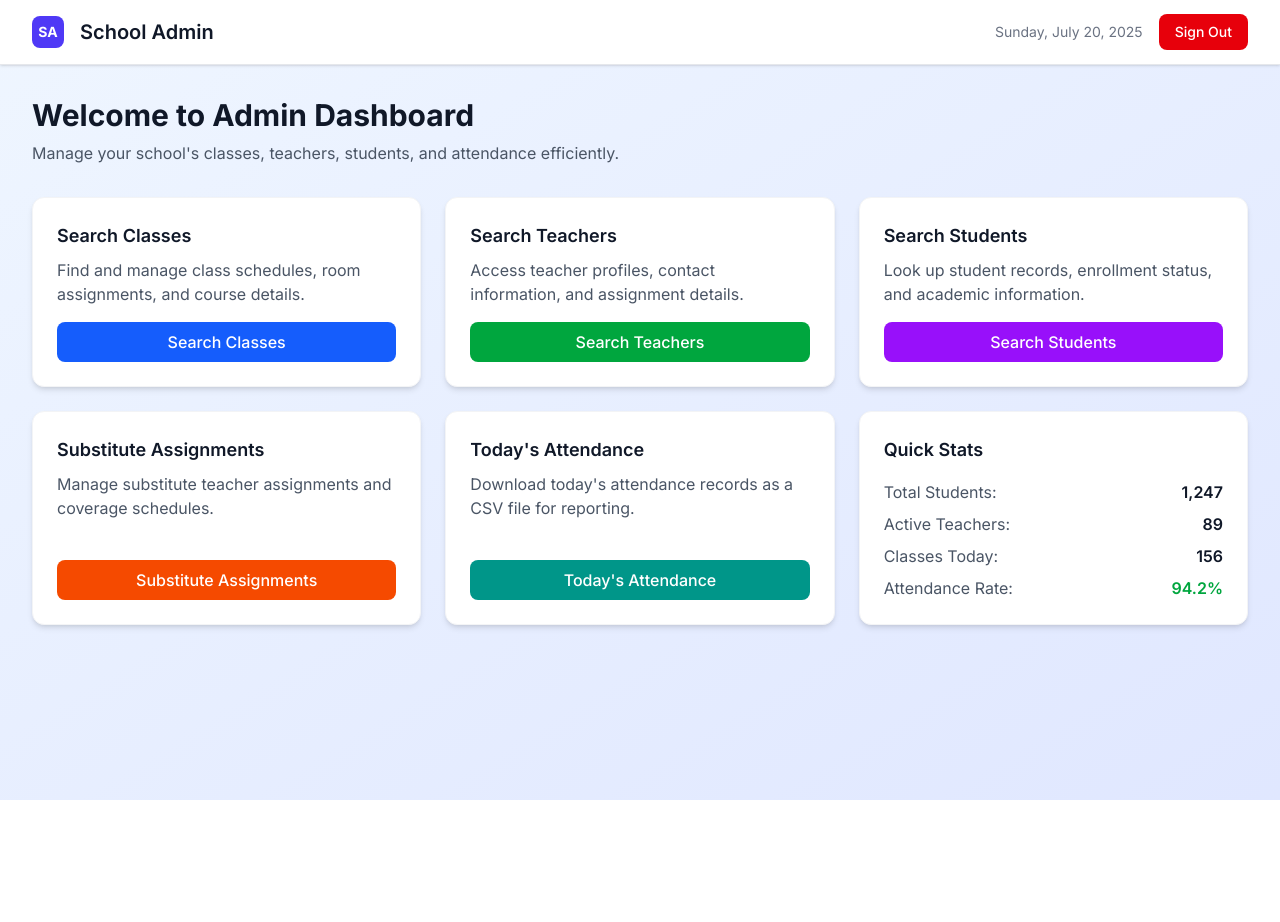
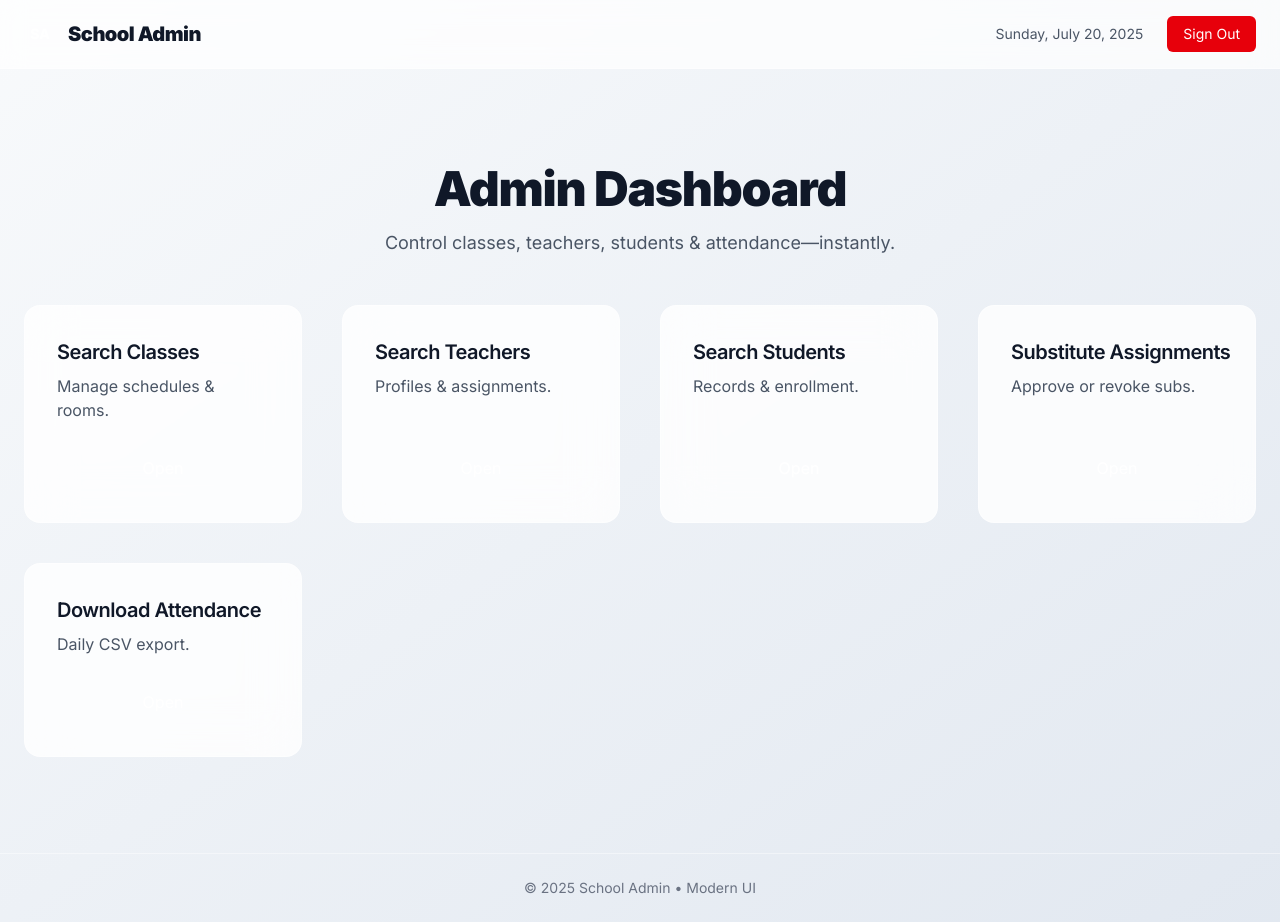
Before and after one commit to SaferAttendance/nextjs-boilerplate-dashboard-july-19, a Next.js app: page / in a window 1280 px wide. Before the commit the page ends 800 px from the top, so only its background shows below. Built offline with nearby package versions, Linux system fonts and the light colour scheme.

Commit message:
Update page.tsx

```diff
--- a/app/page.tsx
+++ b/app/page.tsx
@@ -1,175 +1,128 @@
-/* app/page.tsx */
+import React, { useEffect, useState } from "react";
+import Head from "next/head";
+import Link from "next/link";
+import { motion } from "framer-motion";
+
+/*************************
+ * Shared Card Component *
+ *************************/
+interface CardProps {
+  title: string;
+  desc: string;
+  href: string;
+  delay?: number;
+}
+const Card: React.FC<CardProps> = ({ title, desc, href, delay = 0 }) => (
+  <motion.div
+    initial={{ opacity: 0, y: 24 }}
+    animate={{ opacity: 1, y: 0 }}
+    transition={{ delay, type: "spring", stiffness: 120 }}
+    whileHover={{ y: -4, boxShadow: "0 12px 28px rgba(0,0,0,.12)" }}
+    className="bg-white/80 backdrop-blur-xl border border-white/40 dark:bg-gray-900/50 dark:border-white/10 rounded-2xl p-8 flex flex-col"
+  >
+    <h3 className="text-xl font-semibold mb-2 tracking-tight text-gray-900 dark:text-white">
+      {title}
+    </h3>
+    <p className="text-gray-600 dark:text-gray-400 flex-1 mb-6">{desc}</p>
+    <Link
+      href={href}
+      className="inline-flex justify-center items-center h-11 px-6 rounded-lg bg-primary-500 text-white font-medium hover:bg-primary-600 transition-colors"
+    >
+      Open
+    </Link>
+  </motion.div>
+);
+
+/*********************
+ * Main Page Component
+ *********************/
 "use client";
-import React, { useEffect, useState } from 'react';
-import Link from 'next/link';
-import Head from 'next/head';
-
 export default function Dashboard() {
-  const [currentDate, setCurrentDate] = useState<string>('');
-
+  const [date, setDate] = useState<string>("");
   useEffect(() => {
-    const updateDate = () => {
+    const update = () => {
       const now = new Date();
-      const options: Intl.DateTimeFormatOptions = {
-        weekday: 'long',
-        year: 'numeric',
-        month: 'long',
-        day: 'numeric',
+      setDate(
+        now.toLocaleDateString("en-US", {
+          weekday: "long",
+          year: "numeric",
+          month: "long",
+          day: "numeric",
+        })
+      );
     };
-      setCurrentDate(now.toLocaleDateString('en-US', options));
-    };
-
-    updateDate();
-    const interval = setInterval(updateDate, 60_000); // Update every minute
-    return () => clearInterval(interval);
+    update();
+    const id = setInterval(update, 60_000);
+    return () => clearInterval(id);
   }, []);
 
-  /* Placeholder click handlers */
-  const searchClasses = () => alert('Navigate to Class Search');
-  const searchTeachers = () => alert('Navigate to Teacher Search');
-  const searchStudents = () => alert('Navigate to Student Search');
-  const manageSubstitutes = () => alert('Navigate to Substitute Management');
-  const downloadAttendance = () => alert('Download Attendance CSV');
-  const signOut = () => alert('Signing out...');
+  const signOut = () => alert("Signing out…");
 
   return (
     <>
       <Head>
         <title>School Admin Dashboard</title>
-        <meta name="viewport" content="width=device-width, initial-scale=1.0" />
+        <link rel="preconnect" href="https://fonts.googleapis.com" />
+        <link rel="preconnect" href="https://fonts.gstatic.com" crossOrigin="" />
         <link
-          rel="preconnect"
-          href="https://fonts.googleapis.com"
-        />
-        <link
-          rel="preconnect"
-          href="https://fonts.gstatic.com"
-          crossOrigin=""
-        />
-        <link
-          href="https://fonts.googleapis.com/css2?family=Inter:wght@400;500;600;700&display=swap"
+          href="https://fonts.googleapis.com/css2?family=Inter:wght@400;600;700;900&display=swap"
           rel="stylesheet"
         />
       </Head>
 
-      <div className="bg-gradient-to-br from-blue-50 to-indigo-100 min-h-screen font-[Inter]">
-        {/* Header */}
-        <header className="bg-white shadow-sm border-b border-gray-200">
-          <div className="max-w-7xl mx-auto px-4 sm:px-6 lg:px-8">
-            <div className="flex justify-between items-center h-16">
-              <div className="flex items-center">
-                <div className="flex-shrink-0">
-                  <div className="w-8 h-8 bg-indigo-600 rounded-lg flex items-center justify-center">
-                    <span className="text-white font-bold text-sm">SA</span>
+      <div className="min-h-screen w-full bg-gradient-to-br from-slate-50 to-slate-200 dark:from-gray-900 dark:to-gray-800 text-gray-900 dark:text-gray-100 font-[Inter]">
+        {/* Top Nav */}
+        <header className="sticky top-0 z-30 w-full backdrop-blur-md bg-white/70 dark:bg-gray-900/60 border-b border-white/40 dark:border-white/10">
+          <div className="max-w-7xl mx-auto px-6 py-4 flex justify-between items-center">
+            <div className="flex items-center space-x-3">
+              <div className="w-8 h-8 bg-primary-500 rounded-md text-white flex items-center justify-center font-bold text-sm">
+                SA
               </div>
+              <span className="text-xl font-extrabold tracking-tight">School Admin</span>
             </div>
-                <h1 className="ml-4 text-xl font-semibold text-gray-900">School Admin</h1>
-              </div>
-
-              <div className="flex items-center space-x-4">
-                <span className="text-sm text-gray-500">{currentDate}</span>
+            <div className="flex items-center space-x-6 text-sm">
+              <span className="text-gray-600 dark:text-gray-400 hidden sm:inline">{date}</span>
               <button
                 onClick={signOut}
-                  className="bg-red-600 hover:bg-red-700 text-white px-4 py-2 rounded-lg text-sm font-medium transition-colors duration-200"
+                className="px-4 py-2 rounded-md bg-red-600 text-white font-medium hover:bg-red-500 transition"
               >
-                  Sign Out
+                Sign Out
               </button>
-              </div>
             </div>
           </div>
         </header>
 
-        {/* Main */}
-        <main className="max-w-7xl mx-auto px-4 sm:px-6 lg:px-8 py-8">
-          {/* Welcome */}
-          <section className="mb-8">
-            <h2 className="text-3xl font-bold text-gray-900 mb-2">Welcome to Admin Dashboard</h2>
-            <p className="text-gray-600">
-              Manage your school's classes, teachers, students, and attendance efficiently.
+        {/* Hero */}
+        <section className="max-w-7xl mx-auto px-6 pt-24 pb-12 text-center">
+          <motion.h2
+            initial={{ opacity: 0, y: 20 }}
+            animate={{ opacity: 1, y: 0 }}
+            transition={{ duration: 0.6 }}
+            className="text-5xl font-black mb-4 tracking-tight"
+          >
+            Admin Dashboard
+          </motion.h2>
+          <p className="max-w-2xl mx-auto text-lg text-gray-600 dark:text-gray-300">
+            Control classes, teachers, students & attendance—instantly.
           </p>
         </section>
 
-          {/* Grid */}
-          <section className="grid grid-cols-1 md:grid-cols-2 lg:grid-cols-3 gap-6">
-            {/* Card Component */}
-            <DashboardCard
-              color="blue"
-              title="Search Classes"
-              description="Find and manage class schedules, room assignments, and course details."
-              onClick={searchClasses}
-            />
-            <DashboardCard
-              color="green"
-              title="Search Teachers"
-              description="Access teacher profiles, contact information, and assignment details."
-              onClick={searchTeachers}
-            />
-            <DashboardCard
-              color="purple"
-              title="Search Students"
-              description="Look up student records, enrollment status, and academic information."
-              onClick={searchStudents}
-            />
-            <DashboardCard
-              color="orange"
-              title="Substitute Assignments"
-              description="Manage substitute teacher assignments and coverage schedules."
-              onClick={manageSubstitutes}
-            />
-            <DashboardCard
-              color="teal"
-              title="Today's Attendance"
-              description="Download today's attendance records as a CSV file for reporting."
-              onClick={downloadAttendance}
-            />
-            {/* Quick Stats */}
-            <StatsCard />
+        {/* Action Grid */}
+        <section className="max-w-7xl mx-auto px-6 pb-24">
+          <div className="grid gap-10 sm:grid-cols-2 lg:grid-cols-3 xl:grid-cols-4">
+            <Card title="Search Classes" desc="Manage schedules & rooms." href="/classes" delay={0.1} />
+            <Card title="Search Teachers" desc="Profiles & assignments." href="/teachers" delay={0.2} />
+            <Card title="Search Students" desc="Records & enrollment." href="/students" delay={0.3} />
+            <Card title="Substitute Assignments" desc="Approve or revoke subs." href="/subs" delay={0.4} />
+            <Card title="Download Attendance" desc="Daily CSV export." href="/attendance" delay={0.5} />
+          </div>
         </section>
-        </main>
+
+        {/* Footer */}
+        <footer className="py-6 text-center text-sm text-gray-500 dark:text-gray-600 border-t border-white/40 dark:border-white/10">
+          © {new Date().getFullYear()} School Admin • Modern UI
+        </footer>
       </div>
     </>
   );
 }
-
-/* Helper card components */
-interface DashProps {
-  title: string;
-  description: string;
-  onClick: () => void;
-  color: 'blue' | 'green' | 'purple' | 'orange' | 'teal';
-}
-
-const DashboardCard: React.FC<DashProps> = ({ title, description, onClick, color }) => {
-  const palette: Record<string, string> = {
-    blue: 'bg-blue-600 hover:bg-blue-700',
-    green: 'bg-green-600 hover:bg-green-700',
-    purple: 'bg-purple-600 hover:bg-purple-700',
-    orange: 'bg-orange-600 hover:bg-orange-700',
-    teal: 'bg-teal-600 hover:bg-teal-700',
-  };
-
-  return (
-    <div className="bg-white rounded-xl shadow-md hover:shadow-lg transition-shadow duration-300 p-6 border border-gray-100 flex flex-col">
-      <h3 className="text-lg font-semibold text-gray-900 mb-2">{title}</h3>
-      <p className="text-gray-600 mb-4 flex-1">{description}</p>
-      <button
-        onClick={onClick}
-        className={`w-full text-white py-2 px-4 rounded-lg font-medium transition-colors duration-200 ${palette[color]}`}
-      >
-        {title}
-      </button>
-    </div>
-  );
-};
-
-const StatsCard: React.FC = () => (
-  <div className="bg-white rounded-xl shadow-md hover:shadow-lg transition-shadow duration-300 p-6 border border-gray-100">
-    <h3 className="text-lg font-semibold text-gray-900 mb-4">Quick Stats</h3>
-    <ul className="space-y-2 text-gray-600">
-      <li className="flex justify-between"><span>Total Students:</span><span className="font-semibold text-gray-900">1,247</span></li>
-      <li className="flex justify-between"><span>Active Teachers:</span><span className="font-semibold text-gray-900">89</span></li>
-      <li className="flex justify-between"><span>Classes Today:</span><span className="font-semibold text-gray-900">156</span></li>
-      <li className="flex justify-between"><span>Attendance Rate:</span><span className="font-semibold text-green-600">94.2%</span></li>
-    </ul>
-  </div>
-);
```
Lines whose indentation alone changed are shown as unchanged.
